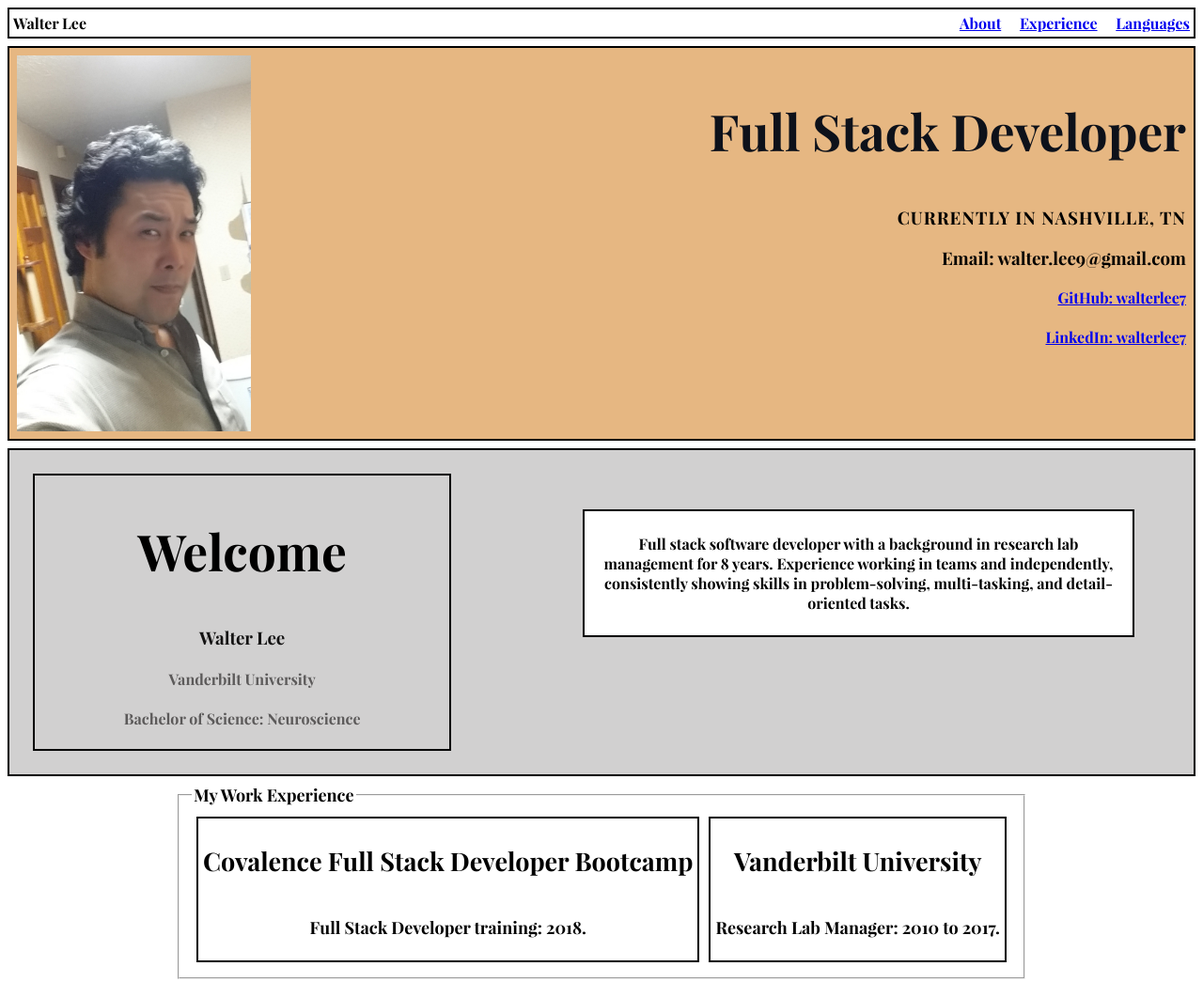
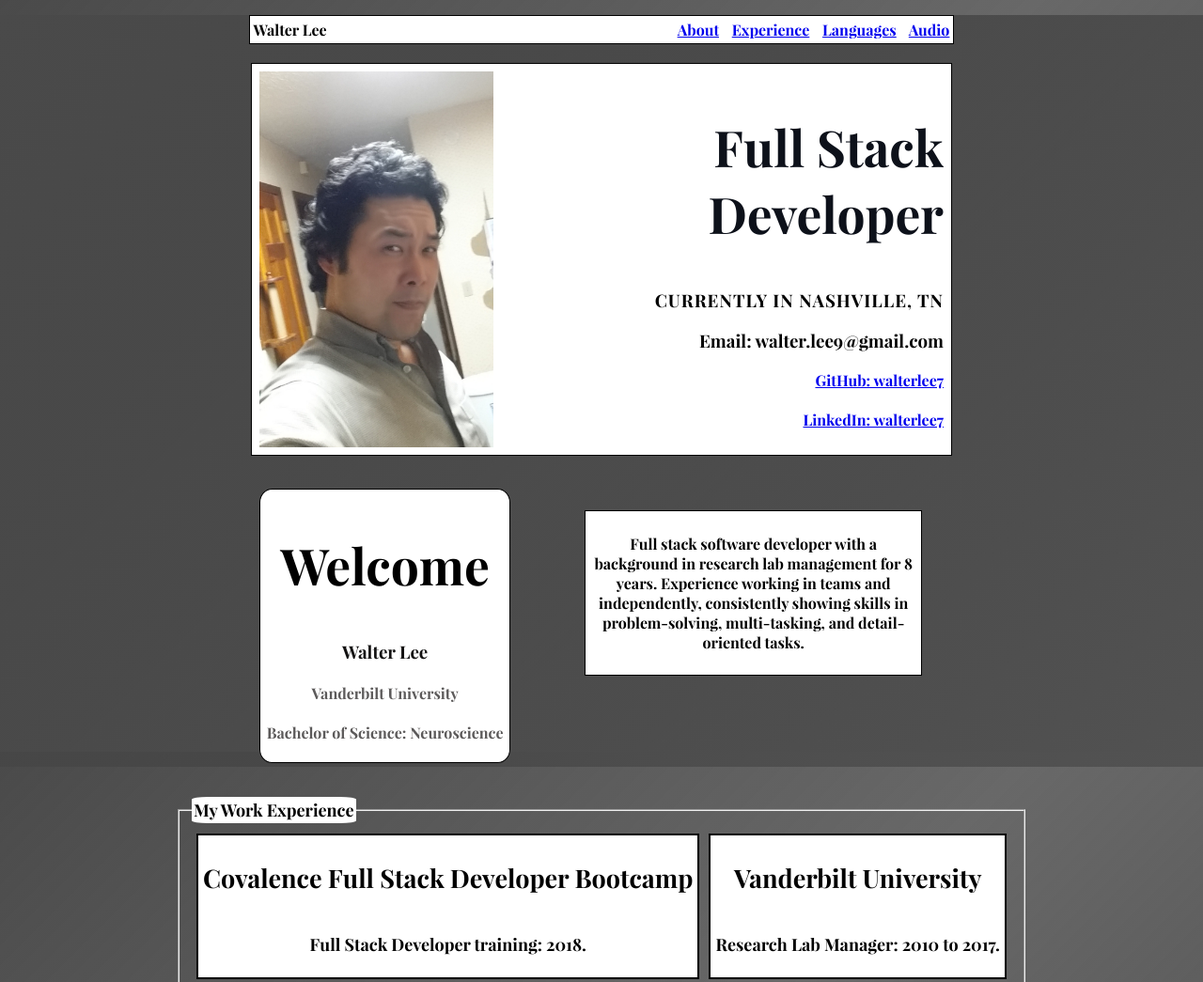
Before and after one commit to walterlee7/covalencelab1, a plain HTML site: page index.html in a window 1280 px wide. Shown: the top 1045 px of the page at 94% size. Drawn offline with Linux system fonts and the light colour scheme.

Commit message:
added more CSS styling

```diff
--- a/index.html
+++ b/index.html
@@ -12,23 +12,23 @@
 <body>
 
     <nav class="navbar">
-
+        <div class="navform">
             <div class="name">Walter Lee</div>
-
             <div class="nav">
                 <a href="#about">About</a>
                 <a href="#experience">Experience</a>
                 <a href="#language">Languages</a>
+                <a href="#audio">Audio</a>
             </div>
-
+        </div>
     </nav>
 
     <section class="hero">
-
-        <div class="man">
-            <img src="./images/walt.jpg" height="400" width="250" class="me">
-            <div class="whoami">
-                <h1 class="text-red">Full Stack Developer</h1>
+        <div class="heroform">
+            <div class="hero-left">
+                <img src="./images/walt.jpg" height="400" width="250">
+                <div class="hero-right">
+                    <h1 class="text-title">Full Stack Developer</h1>
                     <h3 class="text-uppercase">Currently in Nashville, TN</h3>
                     <h3>Email: walter.lee9@gmail.com</h3>
                     <a href="https://github.com/walterlee7">GitHub: walterlee7</a>
@@ -37,31 +37,30 @@
                     <a href="https://www.linkedin.com/in/walterlee7/">LinkedIn: walterlee7</a>
                 </div>
             </div>
-
+        </div>
     </section>
 
     <section id="about" class="about">
-
+        <div class="aboutform">
             <div class="aboutleft">
                 <h2 class="abouthello">Welcome</h2>
                 <h3 class="aboutname">Walter Lee</h3>
                 <h4 class="aboutrepeat">Vanderbilt University</h4>
                 <h4 class="aboutrepeat">Bachelor of Science: Neuroscience</h4>
             </div>
-
             <div class="aboutright">
                 <p>
                     Full stack software developer with a background in research lab management for 8 years. Experience working in teams and independently,
                     consistently showing skills in problem-solving, multi-tasking, and detail-oriented tasks.
                 </p>
             </div>
-
+        </div>
     </section>
 
     <section id="experience" class="experience">
 
         <fieldset>
-            <legend>My Work Experience</legend>
+            <legend class="experience-title">My Work Experience</legend>
             <div class="exp">
                 <h2>Covalence Full Stack Developer Bootcamp</h2>
                 <p>
@@ -154,10 +153,10 @@
 
     </section>
 
-    <div class="data">
-        <form action="/action_page.php" target="_blank">
+    <div class="html-form">
+        <form action="" target="_blank">
             <fieldset>
-                <legend>HTML Form Example (Submit inoperative)</legend>
+                <legend class="html-form-title">HTML Form Example</legend>
                 Name
                 <br>
                 <input type="text" placeholder="Name" value="">
@@ -169,12 +168,12 @@
                 <input type="text" placeholder="Message" value="">
                 <br>
                 <br>
-                <input type="submit" value="Submit">
+                <button type="button" onclick="alert('Hello World!')">Submit</button>
             </fieldset>
         </form>
     </div>
 
-    <details class="details">
+    <details id="audio" class="audio">
         <summary>Audio Track HTML Examples</summary>
         <audio controls>
             <source src="./audio/ambient.mp3" type="audio/mpeg">
--- a/resume.css
+++ b/resume.css
@@ -3,8 +3,16 @@ html, body {
     margin: 0;
     padding: 0;
     font-size: 16px;
-    /* width: 100%;
-    height: 100%; */
+    width: 100%;
+    height: 100%;
+    background: rgba(74,74,74,1);
+    background: -moz-linear-gradient(-45deg, rgba(74,74,74,1) 0%, rgba(71,71,71,0.91) 24%, rgba(69,69,69,0.81) 53%, rgba(82,82,82,1) 100%);
+    background: -webkit-gradient(left top, right bottom, color-stop(0%, rgba(74,74,74,1)), color-stop(24%, rgba(71,71,71,0.91)), color-stop(53%, rgba(69,69,69,0.81)), color-stop(100%, rgba(82,82,82,1)));
+    background: -webkit-linear-gradient(-45deg, rgba(74,74,74,1) 0%, rgba(71,71,71,0.91) 24%, rgba(69,69,69,0.81) 53%, rgba(82,82,82,1) 100%);
+    background: -o-linear-gradient(-45deg, rgba(74,74,74,1) 0%, rgba(71,71,71,0.91) 24%, rgba(69,69,69,0.81) 53%, rgba(82,82,82,1) 100%);
+    background: -ms-linear-gradient(-45deg, rgba(74,74,74,1) 0%, rgba(71,71,71,0.91) 24%, rgba(69,69,69,0.81) 53%, rgba(82,82,82,1) 100%);
+    background: linear-gradient(135deg, rgba(74,74,74,1) 0%, rgba(71,71,71,0.91) 24%, rgba(69,69,69,0.81) 53%, rgba(82,82,82,1) 100%);
+    filter: progid:DXImageTransform.Microsoft.gradient( startColorstr='#4a4a4a', endColorstr='#525252', GradientType=1 );
 }
 
 @font-face {
@@ -13,52 +21,58 @@ html, body {
     url('assets/Font/Playfair Display 700.ttf') format('truetype');
 }
 
+
+
+
 .navbar {
-    margin: 8px;
-    padding: 4px;
-    border: 2px solid black;
+    margin: 16px;
+}
+
+.navform {
+    background-color: white;
+    margin: 0 auto;
+    width: 60%;
+    border: 1px solid black;
 }
 
 .name {
-    width: 80px;
     float: left;
-
+    padding: 4px;
 }
 
 .nav {
     text-align: right;
-    word-spacing: 16px;
+    word-spacing: 10px;
+    padding: 4px;
 }
 
 
+
+
 .hero {
-    border: 2px solid black;
-    margin: 8px;
-    background-color: rgb(230, 183, 130);
+    margin: 20px;
 }
 
-.man{
-    /* margin: 4em; */
+.heroform {
+    background-color: white;
+    border: 1px solid black;
+    margin: 0 auto;
+    width: 60%;
+}
+
+.hero-left {
     display: flex;
-    position: relative;
     margin: auto;
     padding: 8px;
 }
 
-.me {
-    /* position: absolute; */
-}
-
-.whoami {
+.hero-right {
     height: 100%;
     width: 100%;
-    top: 0;
-    left: 0;
-    position: relative;
     text-align: right;
 }
 
-.text-red {
+.text-title {
     color: rgb(13, 17, 26);
     font-size: 40pt;
 }
@@ -68,19 +82,28 @@ html, body {
     letter-spacing: 1px;
 }
 
+
+
+
+
 .about {
-    background-color: rgb(209, 208, 208);
     margin: 8px;
-    border: 2px solid black;
     overflow: auto;
 }
 
+.aboutform {
+    margin: 0 auto;
+    width: 60%;
+}
+
 .aboutleft {
-    border: 2px solid black;
+    background-color: white;
+    border: 1px solid black;
     text-align: center;
     float: left;
     width: 35%;
     margin: 2%;
+    border-radius: 5%;
 }
 
 .abouthello {
@@ -102,12 +125,15 @@ html, body {
     margin: 5%;
     padding: 8px;
     float: right;
-    border: 2px solid black;
+    border: 1px solid black;
 }
 
 
+
+
+
 .experience {
-    margin: 8px;
+    margin: 20px;
     justify-content: center;
     display: grid;
     grid-template-columns: 300px 300px, 300px;
@@ -115,7 +141,14 @@ html, body {
     font-size: 18px;
 }
 
+.experience-title {
+    background-color: white;
+    border-radius: 10%;
+    padding: 2px;
+}
+
 .exp {
+    background-color: white;
     border: 2px solid black;
     margin: 5px;
     align-content: center;
@@ -126,10 +159,11 @@ html, body {
 }
 
 
+
+
+
 .language {
-    border: 1px solid black;
-    background-color: rgba(184, 193, 214, 0.432);
-    margin: 8px;
+    margin: 0 auto;
     justify-content: center;
     display: grid;
     grid-template-columns: 200px 200px 200px;
@@ -162,18 +196,34 @@ abbr:hover::after {
 
 
 
-.data {
-    margin: 8px;
+
+
+.html-form {
+    margin: 0 auto;
+    width: 40%;
     padding: 2em;
     text-align: center;
 }
 
-.details {
-    margin: 8px;
+.html-form-title {
+    background-color: white;
+    border-radius: 10%;
+    padding: 2px;
+}
+
+
+
+
+.audio {
+    background-color: white;
+    margin: 0 auto;
+    width: 80%;
     border: 1px solid black;
+    padding: 8px;
     justify-content: center;
     padding: 2px;
 }
+
 
 
 .footer {
@@ -184,6 +234,7 @@ abbr:hover::after {
 }
 
 .foot-uppercase {
+    background-color: white;
     border: 2px solid black;
     display: inline-flex;
     padding: 6px;
```
Lines whose indentation alone changed are shown as unchanged.
